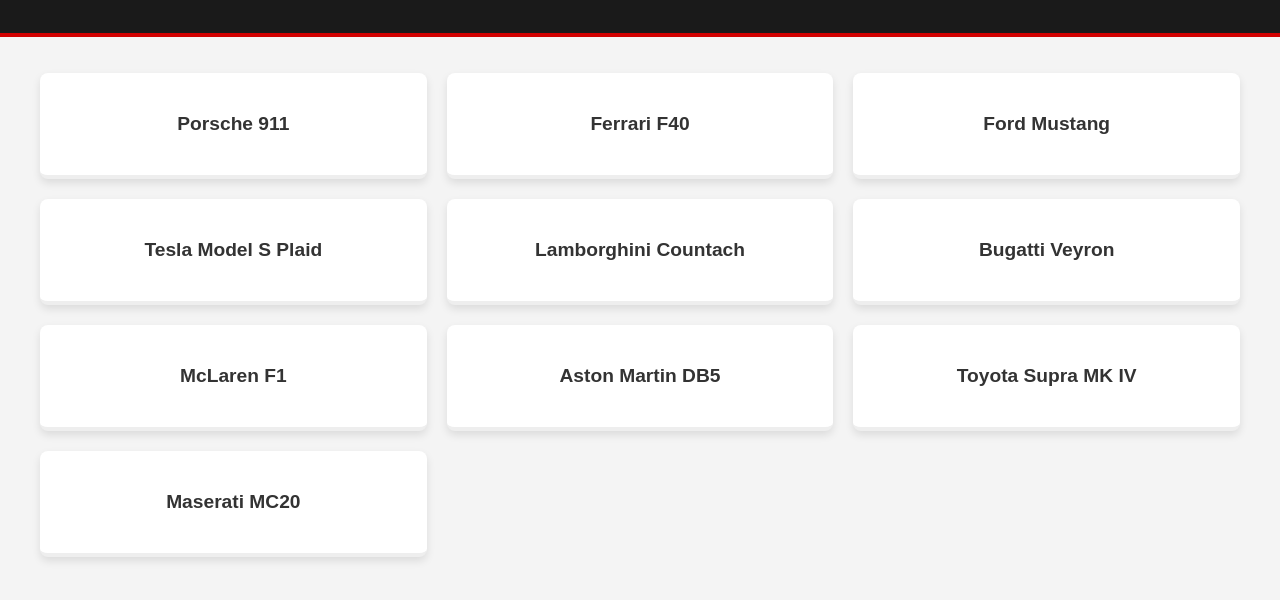
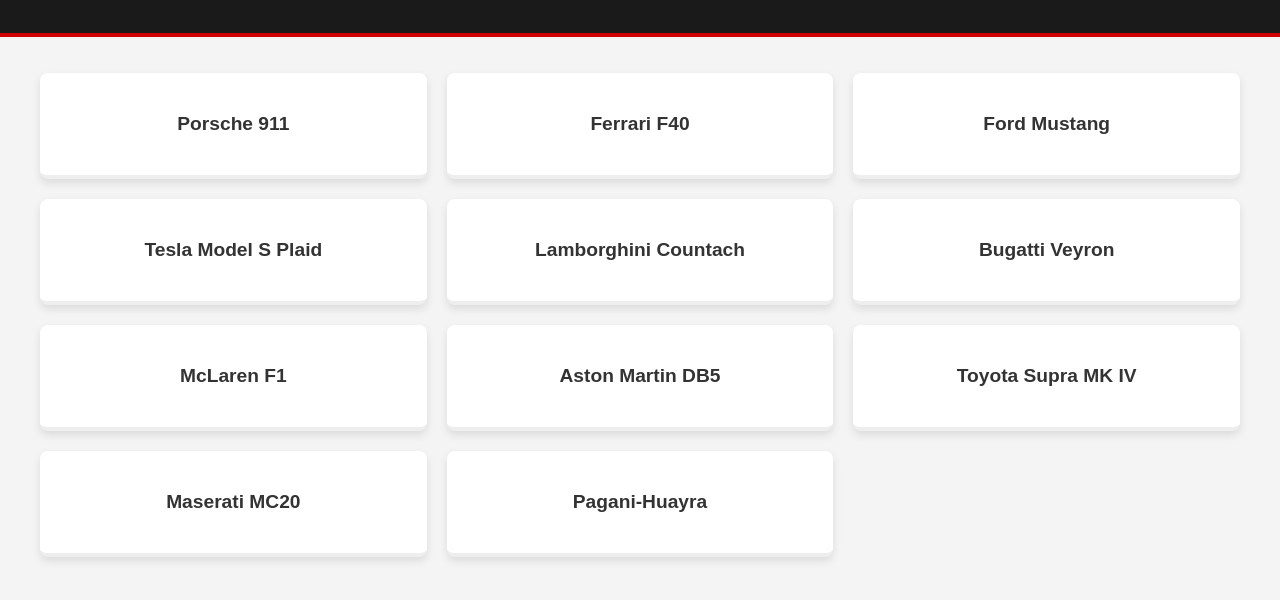
Before and after one commit to khawajaazfar/Dream-Car-Garage, a plain HTML site: page index.html in a window 1280 px wide. Shown: the part 102-702 px from the top of the page. Drawn offline with Linux system fonts and the light colour scheme.

Commit message:
Update index.html

```diff
--- a/index.html
+++ b/index.html
@@ -26,9 +26,12 @@
                 <li><a href="cars/aston-martin-db5.html">Aston Martin DB5</a></li>
                 <li><a href="cars/toyota-supra.html">Toyota Supra MK IV</a></li>
                 <li><a href="cars/Maserati_MC20.html">Maserati MC20</a></li>
+                <li><a href="car/pagani-huayra.html">Pagani-Huayra</a></li>
+
             </ul>
         </nav>
     </main>
 
 </body>
+
 </html>
```
